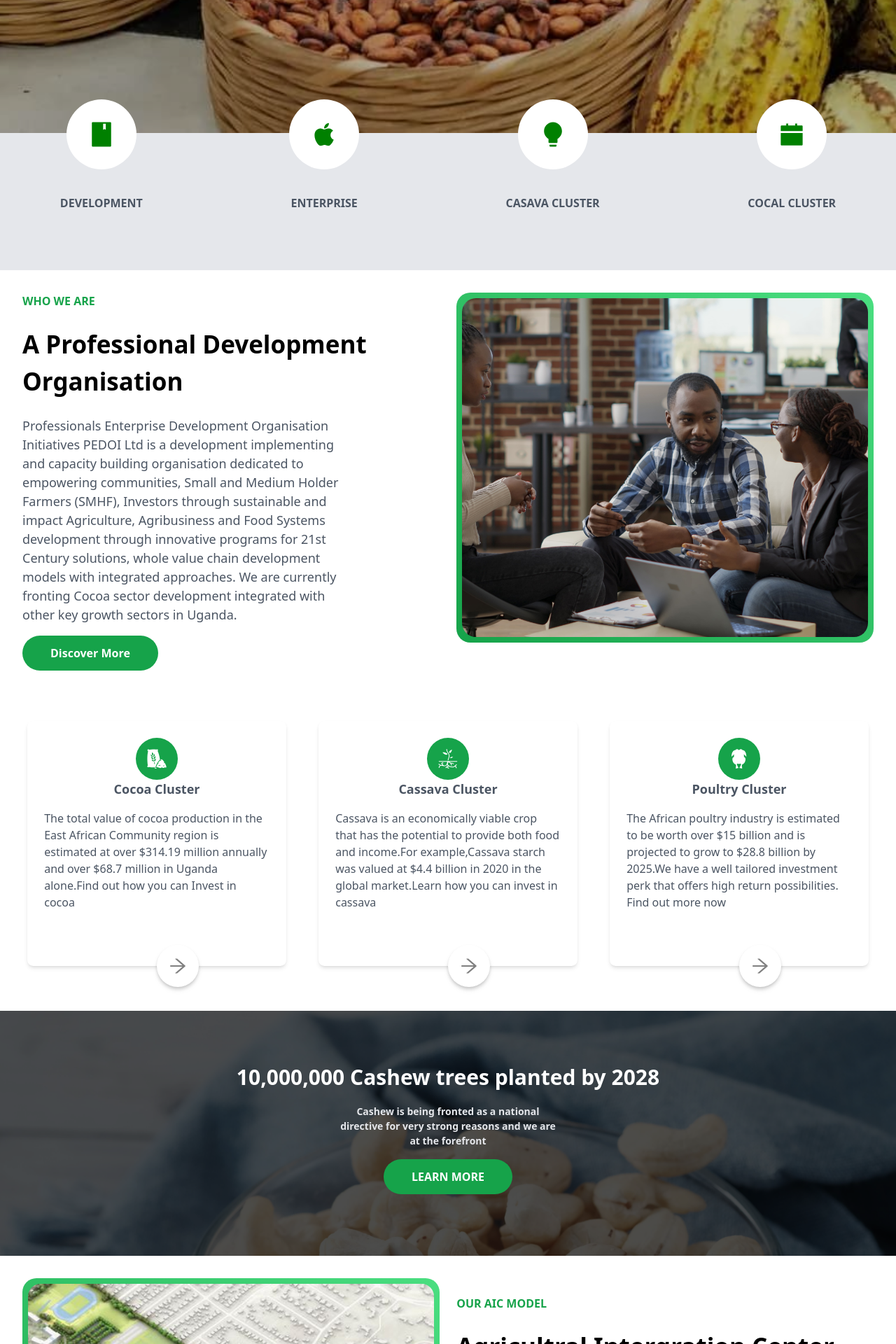
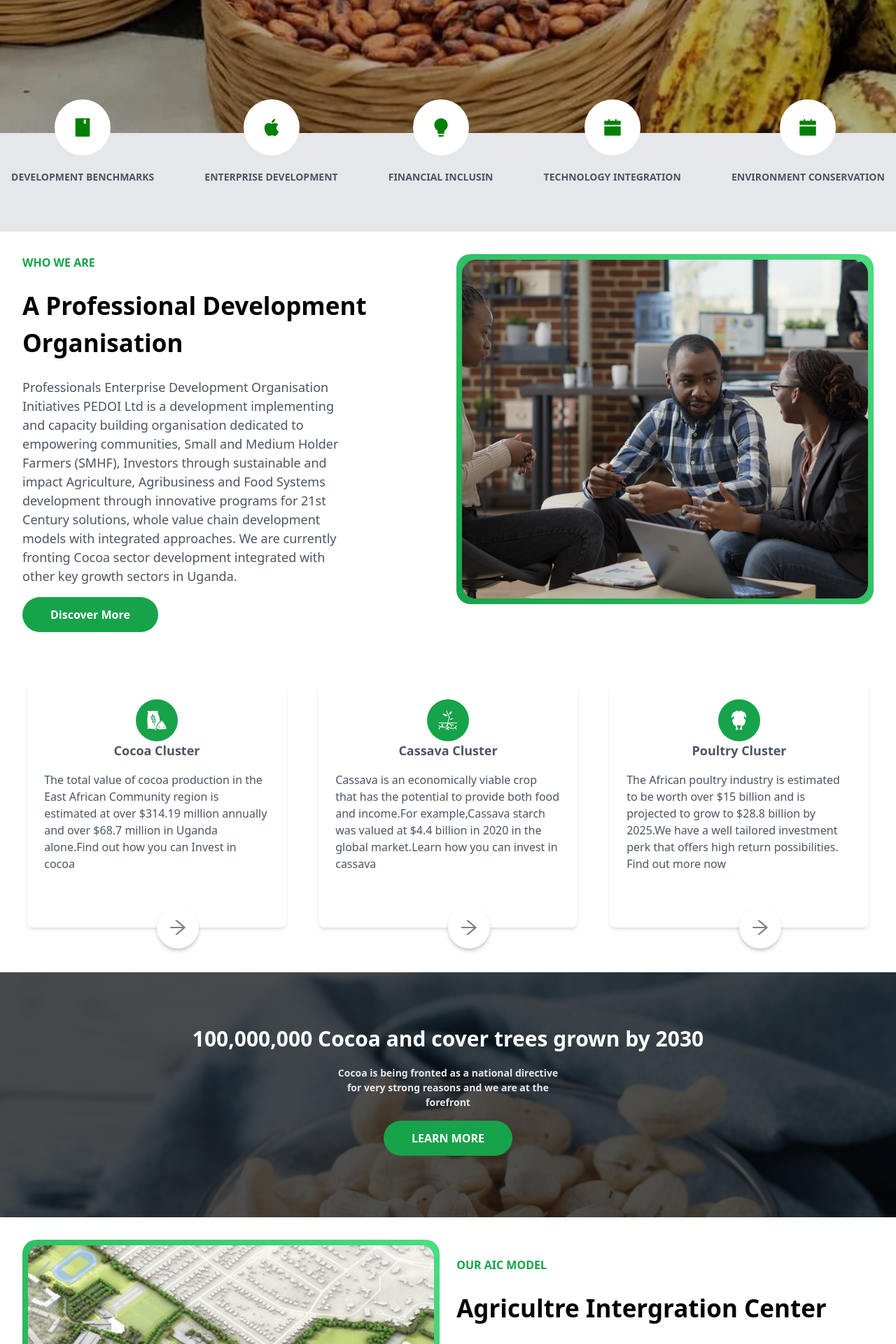
Before and after one commit to opeCre8tivia/TDD-PEDOI, a Next.js app: page / in a window 1280 px wide. Shown: the part 680-2600 px from the top of the page at 70% size. Built offline with nearby package versions, Linux system fonts and the light colour scheme.

Commit message:
cintent fix

```diff
--- a/components/AIC/index.tsx
+++ b/components/AIC/index.tsx
@@ -29,7 +29,7 @@ const Aic = () => {
         </div>
 
         <div className="mt-6 mb-6 font-bold text-black text-[35px]">
-          Agricultral Intergration Center
+          Agricultre Intergration Center
         </div>
 
         <div className="text-gray-600 text-[16px]">
--- a/components/CashewSection/index.tsx
+++ b/components/CashewSection/index.tsx
@@ -2,6 +2,7 @@
 
 import React from "react";
 import BlockButton from "../BlockButton";
+import Link from "next/link";
 
 
 
@@ -14,22 +15,24 @@ const CashewSection = () => {
       <div className=" w-full h-[350px] font-bold text-[22px] md:text-[30px] text-white text-center bg-[rgba(0,0,0,0.7)] flex flex-col justify-center items-center ">
         <div data-testid="cashew_section_title">
           {" "}
-          10,000,000 Cashew trees planted by 2028
+          100,000,000 Cocoa and cover trees grown by 2030
         </div>
 
         <div
           title="cashew_section_text"
           className=" md:w-[30%] text-gray-200 text-[14px] pl-8 pr-8 pt-4 text-center"
         >
-          Cashew is being fronted as a national directive for very strong
+          Cocoa is being fronted as a national directive for very strong
           reasons and we are at the forefront
         </div>
 
-        <BlockButton
+        <Link href="/app/register">
+         <BlockButton
           title="LEARN MORE"
           onClick={() => console.log("cashew")}
           classNames="min-w-[60px] w-[60px] h-[40px] mt-10"
         />
+        </Link>
       </div>
     </div>
   );
--- a/components/ChickenAmonth/index.tsx
+++ b/components/ChickenAmonth/index.tsx
@@ -2,6 +2,7 @@
 
 import React from "react";
 import BlockButton from "../BlockButton";
+import Link from "next/link";
 // import chickenpic from "../../assets/pedoi-chicken.jpg"
 
 const ChickenAmonth = () => {
@@ -10,23 +11,25 @@ const ChickenAmonth = () => {
       <div className=" w-full h-[350px] font-bold text-[22px] md:text-[30px] text-white text-center bg-[rgba(0,0,0,0.7)] flex flex-col justify-center items-center ">
         <div data-testid="cashew_section_title">
           {" "}
-          Our 100,000 Champions saving a chicken a month
+          Our 100,000 Champions into Agriculture Agribusiness and Food Systems
         </div>
 
         <div
           title="cashew_section_text"
           className=" md:w-[50%] text-gray-200 text-[14px] pl-8 pr-8 pt-4 text-center"
         >
-          Our ambition is to have more than 60% of households each have at least
-          20 Chicken being reared that would aggregate to 10 million chicken,
-          with a vibrant formal commercial economy.
+          Become one of our Agriculture Agribusiness and Food Systems champion for 21 Century solution.
+          Why not you? Why not join today
+
         </div>
 
+        <Link href="/app/register">
         <BlockButton
-          title="LEARN MORE"
-          onClick={() => console.log("cashew")}
+          title="JOIN NOW"
+          onClick={() => {}}
           classNames="min-w-[60px] w-[60px] h-[40px] mt-10"
         />
+        </Link>
       </div>
     </div>
   );
--- a/components/CircleList/index.tsx
+++ b/components/CircleList/index.tsx
@@ -13,20 +13,24 @@ const CircleList = () => {
 
   const _list = [
     {
-      title: "Development",
-      icon: <AiFillBook color="green" size={40} />,
+      title: "Development Benchmarks",
+      icon: <AiFillBook color="green" size={30} />,
     },
     {
-      title: "Enterprise",
-      icon: <AiFillApple color="green" size={40} />,
+      title: "Enterprise Development",
+      icon: <AiFillApple color="green" size={30} />,
     },
     {
-      title: "Casava Cluster",
-      icon: <AiFillBulb color="green" size={40} />,
+      title: "Financial Inclusin",
+      icon: <AiFillBulb color="green" size={30} />,
     },
     {
-      title: "Cocal Cluster",
-      icon: <AiFillCalendar color="green" size={40} />,
+      title: "Technology Integration",
+      icon: <AiFillCalendar color="green" size={30} />,
+    },
+    {
+      title: "Environment Conservation",
+      icon: <AiFillCalendar color="green" size={30} />,
     },
   ];
 
@@ -37,10 +41,10 @@ const CircleList = () => {
 
   let RoundDiv = ({ item }: any) => (
     <div className=" h-fit w-auto flex flex-col items-center justify-center relative top-[-60px]">
-      <div className="w-[100px] h-[100px]  rounded-full bg-white p-2 m-3 flex justify-center items-center">
+      <div className="w-[80px] h-[80px]  rounded-full bg-white p-2 m-3 flex justify-center items-center">
         {item.icon}
       </div>
-      <div className="m-6 font-bold text-[16px] text-gray-600 text-center uppercase">
+      <div className="m-2 font-bold text-[14px] text-gray-600 text-center uppercase">
         {item.title}
       </div>
     </div>
```
Also changed, not shown: app/app/about/page.tsx (added).
